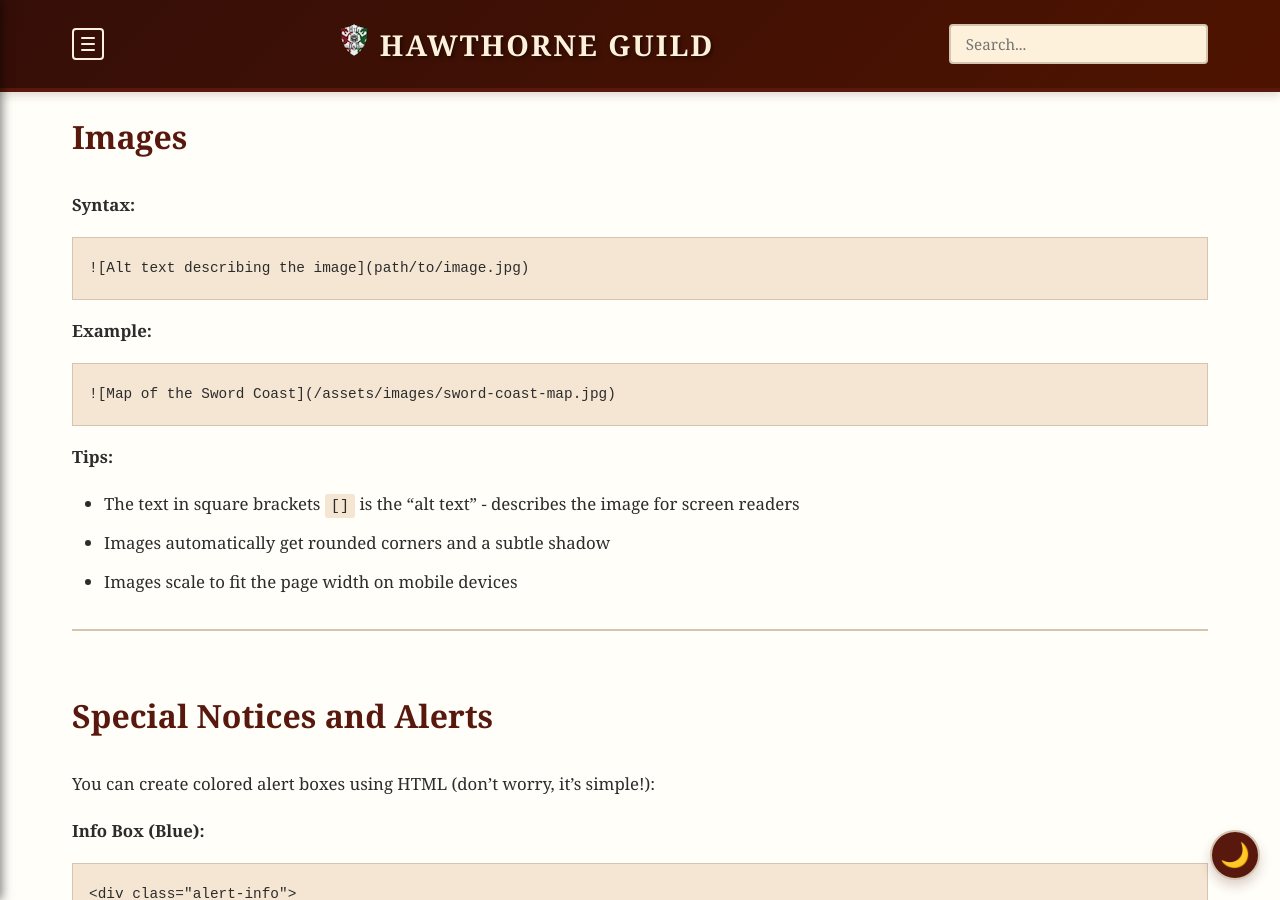
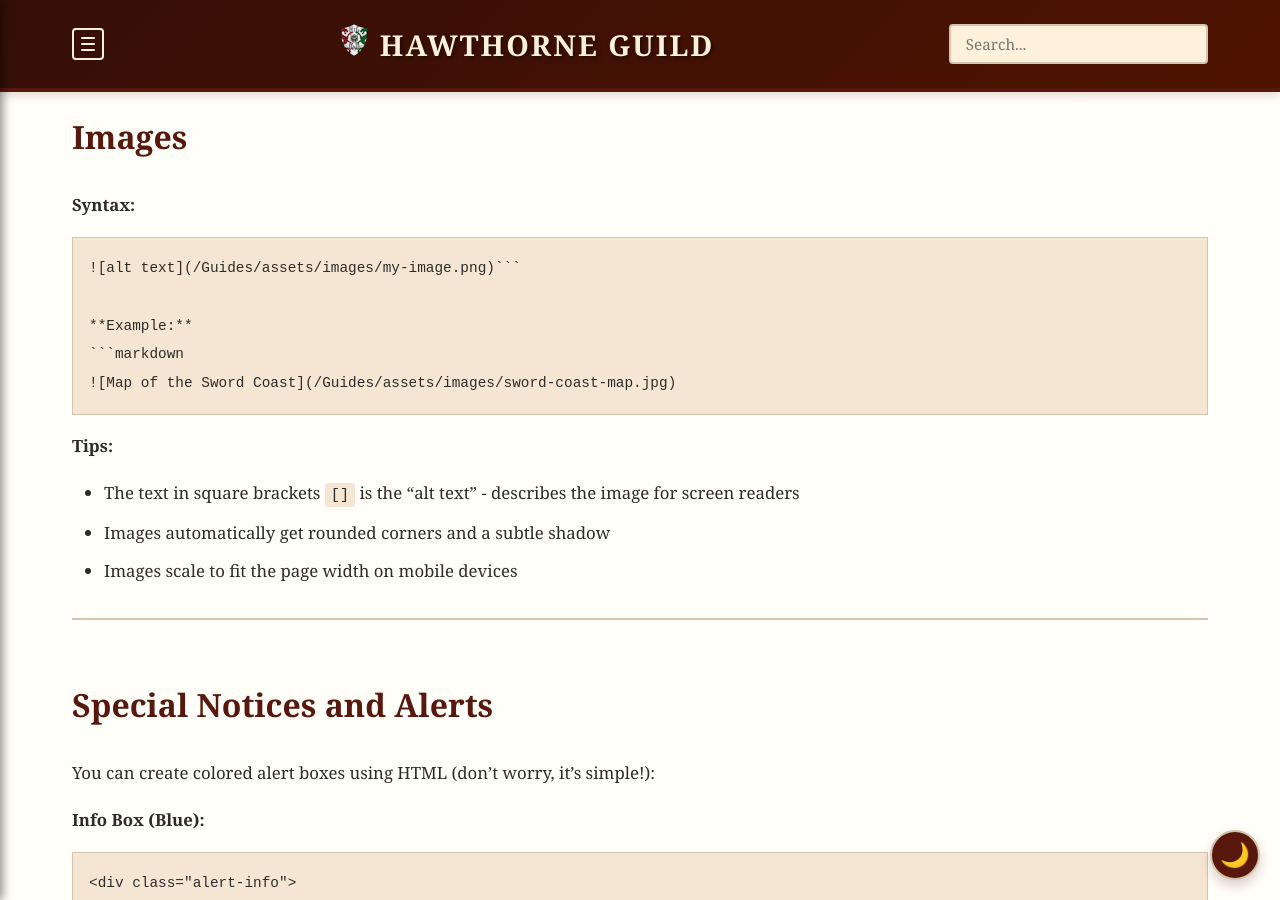
Before and after one commit to coconutswallow/Guides, a Jekyll site: the page built from _help/markdown.md, in a window 1280 px wide and 900 px high, scrolled down 9122 px. Built offline with Jekyll 4.4.1, drawn with Linux system fonts in a browser that asks for light colours; comment, search, counter and statistics services are not loaded.

Commit message:
Update markdown.md

````diff
--- a/_help/markdown.md
+++ b/_help/markdown.md
@@ -309,12 +309,11 @@
 
 **Syntax:**
 ```markdown
-![Alt text describing the image](path/to/image.jpg)
-```
+![alt text]({{ '/assets/images/my-image.png' | relative_url }})```
 
 **Example:**
 ```markdown
-![Map of the Sword Coast](/assets/images/sword-coast-map.jpg)
+![Map of the Sword Coast]({{ '/assets/images/sword-coast-map.jpg' | relative_url }})
 ```
 
 **Tips:**
````
